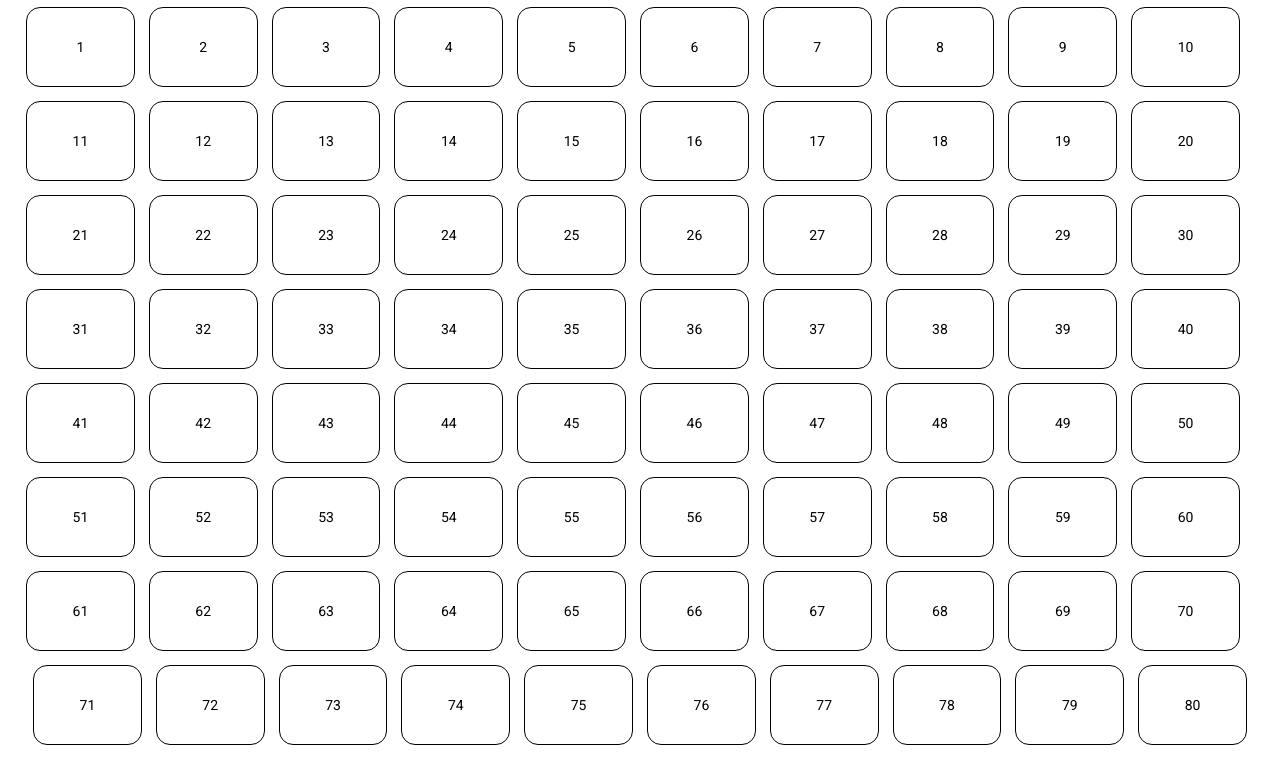
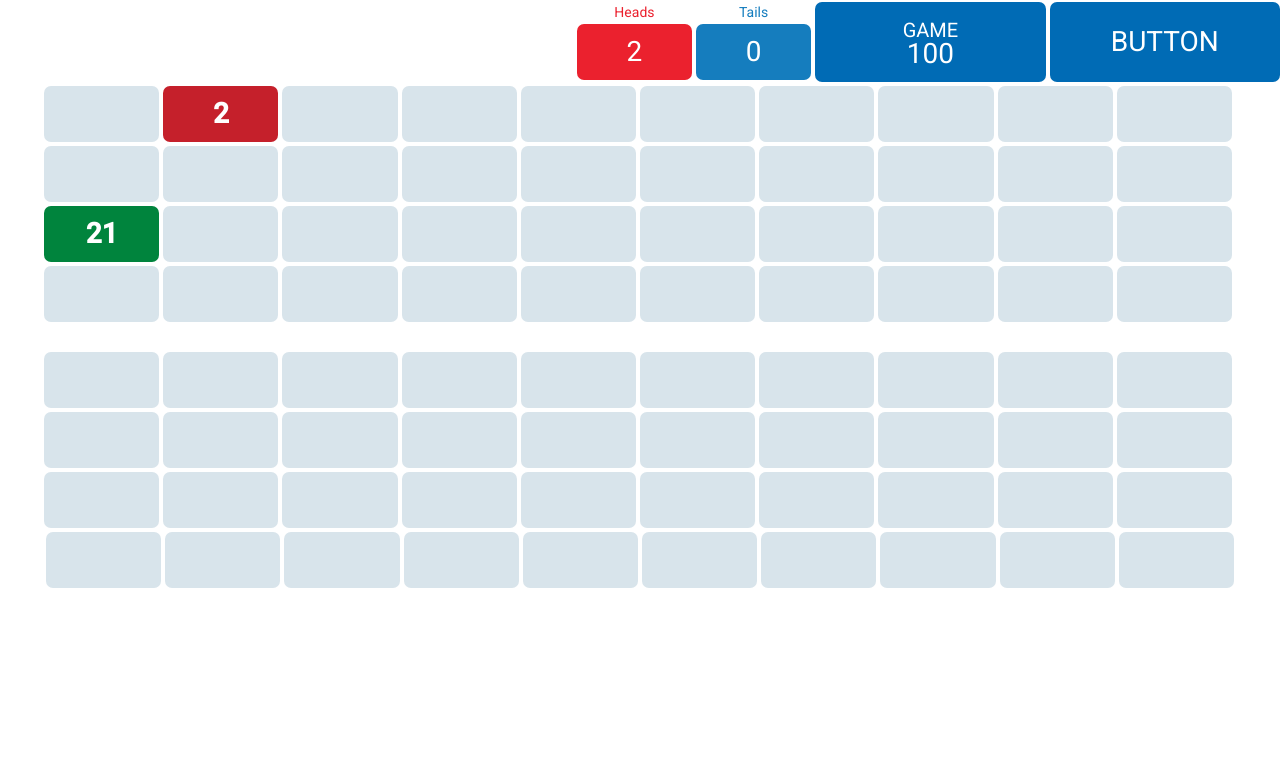
Before and after one commit to wilsam239/keno, an Angular app: page /setup in a window 1280 px wide. Both pictures are taken after a click on the button "Go!". Shown: the top 784 px of the page. Built offline with nearby package versions, Linux system fonts and the light colour scheme.

Commit message:
Much better styling for the actual game

```diff
--- a/src/app/commons/global.ts
+++ b/src/app/commons/global.ts
@@ -122,3 +122,18 @@ export const MASTER_LIST = [
   61, 62, 63, 64, 65, 66, 67, 68, 69, 70, 71, 72, 73, 74, 75, 76, 77, 78, 79,
   80,
 ]
+
+export function getRandom(arr: number[], n: number) {
+  let result = new Array(n),
+    len = arr.length,
+    taken = new Array(len)
+  if (n > len) {
+    throw new RangeError("getRandom: more elements taken than available")
+  }
+  while (n--) {
+    const x = Math.floor(Math.random() * len)
+    result[n] = arr[x in taken ? taken[x] : x]
+    taken[x] = --len in taken ? taken[len] : len
+  }
+  return result
+}
--- a/src/app/game/game.component.html
+++ b/src/app/game/game.component.html
@@ -1,5 +1,62 @@
-<section fxFlex fxLayoutGap="1em" fxLayout="row wrap" fxLayoutAlign="center">
-  <div *ngFor="let tile of tiles" class="tile" fxLayoutAlign="center center">
-    {{ tile }}
+<section fxLayout="column">
+  <div class="result-header" fxLayout="row" fxLayoutAlign="end">
+    <div
+      class="inner-result-header"
+      fxLayoutAlign="center center"
+      fxLayoutGap="4px"
+    >
+      <div id="heads-container" fxLayout="column" fxLayoutAlign=" center">
+        <div id="heads-title">Heads</div>
+        <div
+          id="heads-count"
+          class="tile heads-tile"
+          fxLayoutAlign="center center"
+        >
+          {{ headCount }}
+        </div>
+      </div>
+      <div id="tails-container" fxLayout="column" fxLayoutAlign=" center">
+        <div id="tails-title">Tails</div>
+        <div
+          id="tails-count"
+          class="tile tails-tile"
+          fxLayoutAlign="center center"
+        >
+          {{ tailCount }}
+        </div>
+      </div>
+      <div
+        id="game-id"
+        class="big-tile"
+        fxLayoutAlign="center center"
+        fxLayout="column"
+        fxLayoutGap="4px"
+      >
+        <div id="game-header">
+          <div>GAME</div>
+        </div>
+        <div>100</div>
+      </div>
+      <div id="fast-forward" class="big-tile" fxLayoutAlign="center center">
+        BUTTON
+      </div>
+    </div>
+  </div>
+  <div
+    class="board"
+    fxFlex
+    fxLayoutGap="4px"
+    fxLayout="row wrap"
+    fxLayoutAlign="center"
+  >
+    <div
+      *ngFor="let tile of tiles"
+      class="tile"
+      fxLayoutAlign="center center"
+      [id]="'tile-' + tile"
+      [ngClass]="{ tails: tile > 40 && tile <= 50 }"
+    >
+      {{ tile }}
+    </div>
   </div>
 </section>
--- a/src/app/game/game.component.scss
+++ b/src/app/game/game.component.scss
@@ -1,8 +1,53 @@
 .tile {
-  width: 8.5vw;
+  width: 9vw;
+  text-align: center;
+  height: 7vh;
+  border-radius: 0.25em;
+  margin: 2px 0;
+  background: #d8e4eb;
+  font-size: 2em;
+  color: #0000;
+}
+
+.selected {
+  color: white;
+  font-weight: bold;
+}
+
+.tails {
+  margin-top: 1em;
+}
+
+.big-tile {
+  width: 18vw;
   text-align: center;
   height: 10vh;
-  border: 1px solid black;
-  border-radius: 1em;
-  margin: 0.5em 0;
+  border-radius: 0.25em;
+  margin: 2px 0;
+  background: #d8e4eb;
+  font-size: 2em;
+  color: white;
+  background-color: var(--big-tile);
 }
+
+.heads-tile {
+  background-color: var(--heads);
+  color: white;
+}
+
+.tails-tile {
+  background-color: var(--tails);
+  color: white;
+}
+
+#heads-title {
+  color: var(--heads);
+}
+
+#tails-title {
+  color: var(--tails);
+}
+
+#game-header {
+  font-size: 20px;
+}
--- a/src/app/game/game.component.ts
+++ b/src/app/game/game.component.ts
@@ -1,6 +1,16 @@
 import { Component, OnDestroy, OnInit } from "@angular/core"
-import { Subscription, tap } from "rxjs"
-import { MASTER_LIST } from "../commons/global"
+import {
+  BehaviorSubject,
+  filter,
+  interval,
+  isObservable,
+  Observable,
+  Subscription,
+  takeUntil,
+  tap,
+} from "rxjs"
+import { isSubscription } from "rxjs/internal/Subscription"
+import { DRAW_SIZE, getRandom, MASTER_LIST } from "../commons/global"
 import { GameService } from "../commons/services/game.service"
 
 @Component({
@@ -9,26 +19,70 @@ import { GameService } from "../commons/services/game.service"
   styleUrls: ["./game.component.scss"],
 })
 export class GameComponent implements OnInit, OnDestroy {
-  subs: Subscription[] = []
+  private _subs: Subscription[] = []
   title = "game"
 
   tiles = MASTER_LIST
+  drawTime = 1000
+  private _results: number[] = []
+  drawn: number[] = []
 
-  constructor(public gs: GameService) {}
+  private allNumbersDrawn = new BehaviorSubject(false)
+
+  headCount = 0
+  tailCount = 0
+
+  constructor(public gs: GameService) {
+    this._results = getRandom(this.tiles, DRAW_SIZE)
+  }
 
   ngOnInit() {
-    this.subs.push(
-      this.gs.setup
-        .pipe(
-          tap((setup) => {
-            console.log(setup)
-          })
-        )
-        .subscribe()
+    this.sub(
+      this.gs.setup.pipe(
+        tap((setup) => {
+          console.log(setup)
+        })
+      ),
+      interval(this.drawTime).pipe(
+        takeUntil(this.allNumbersDrawn.pipe(filter((b) => b))),
+        tap(() => {
+          console.log("Revealing a new tile")
+          const newTile = this._results.at(this.drawn.length)
+
+          if (newTile) {
+            console.log("Revealed: " + newTile)
+            const tile = document.getElementById("tile-" + newTile)
+            if (tile) {
+              tile.classList.add(
+                "selected-" + Math.ceil(newTile / 10),
+                "selected"
+              )
+            }
+            newTile <= 40 ? (this.headCount += 1) : (this.tailCount += 1)
+            this.drawn.push(newTile)
+          } else {
+            this.allNumbersDrawn.next(true)
+          }
+        })
+      ),
+      this.allNumbersDrawn.pipe(
+        filter((b) => b),
+        tap(() => console.log("All numbers drawn!"))
+      )
     )
   }
 
   ngOnDestroy() {
-    this.subs.forEach((s) => s.unsubscribe())
+    this._subs.forEach((s) => s.unsubscribe())
+  }
+
+  sub(...s: (Subscription | Observable<any>)[]) {
+    s.forEach((_s) => {
+      if (isObservable(_s)) {
+        this._subs.push(_s.subscribe())
+      } else if (isSubscription(s)) {
+        this._subs.push(_s)
+      }
+    })
   }
 }
--- /dev/null
+++ b/src/assets/_mixins.scss
@@ -0,0 +1,17 @@
+@mixin selected-tile {
+  @for $i from 1 through 8 {
+    .selected-#{$i} {
+      animation: fadeSelectedRow#{$i} 0.5s;
+      animation-fill-mode: forwards;
+    }
+
+    @keyframes fadeSelectedRow#{$i} {
+      from {
+        background-color: #d8e4eb;
+      }
+      to {
+        background-color: var(--row#{$i});
+      }
+    }
+  }
+}
--- a/src/styles.scss
+++ b/src/styles.scss
@@ -1,5 +1,23 @@
 /* You can add global styles to this file, and also import other style files */
 
+@import "assets/mixins";
+@include selected-tile;
+
+:root {
+  --row1: #c5202b;
+  --row2: #006bb5;
+  --row3: #00843d;
+  --row4: #f9a800;
+  --row5: #b42996;
+  --row6: #f05000;
+  --row7: #8eaac0;
+  --row8: #523191;
+
+  --heads: #eb212e;
+  --tails: #157dbe;
+
+  --big-tile: #006bb5;
+}
 html,
 body {
   height: 100%;
```
Also changed, not shown: tsconfig.json (+2 -5 lines), 1 other file (tests, documents, lock files or other folders).
